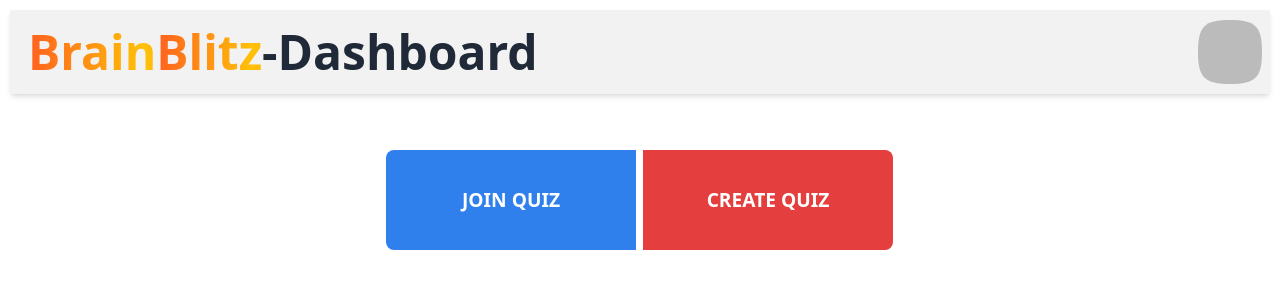
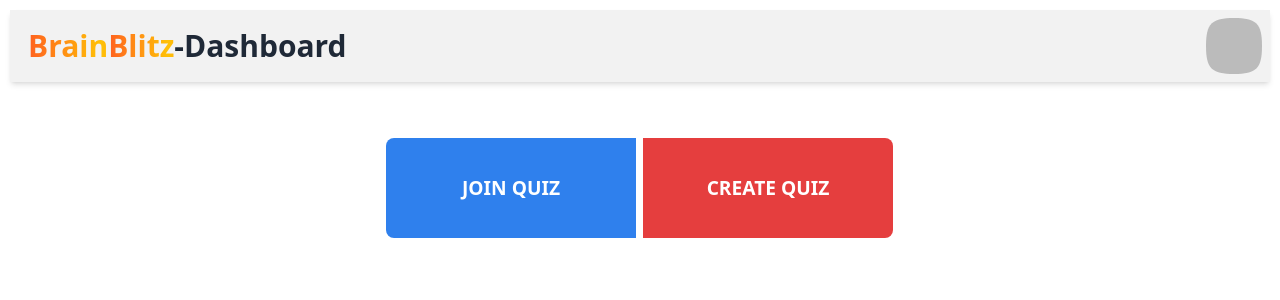
Before and after one commit to JeelRajodiya/brain-blitz, a Next.js app: page /Dashboard in a window 1280 px wide. Shown: the top 300 px of the page. Built offline with nearby package versions, Linux system fonts and the light colour scheme; no server answers; sample sign-in values are in the browser's storage.

Commit message:
items on navbar are now smaller

```diff
--- a/pages/Layout.tsx
+++ b/pages/Layout.tsx
@@ -18,13 +18,13 @@ export default function Layout({ children, pageTitle }) {
 				<div className="flex-1">
 					<div className="center">
 						<h1
-							className="text-5xl font-bold cursor-pointer"
+							className="text-3xl font-bold cursor-pointer"
 							onClick={() => router.push("/Dashboard")}
 						>
 							<span className="animate-fire">Brain</span>
 							<span className="animate-fire">Blitz</span>
 						</h1>
-						<h1 className="text-5xl font-bold cursor-default">
+						<h1 className="text-3xl font-bold cursor-default">
 							{"-" + pageTitle}
 						</h1>
 					</div>
@@ -35,7 +35,7 @@ export default function Layout({ children, pageTitle }) {
 							tabIndex={0}
 							className="btn-circle"
 						>
-							<div className="w-16 mask mask-squircle">
+							<div className="w-14 mask mask-squircle">
 								{session.data && session.data.user?.image && (
 									<img
 										src={session.data.user.image}
--- a/pages/NewQuiz.tsx
+++ b/pages/NewQuiz.tsx
@@ -13,7 +13,7 @@ export default function NewQuiz() {
 	return (
 		// @ts-ignore
 		<Layout pageTitle={"New Quiz"}>
-			<div className="flex flex-col">
+			<div className="flex flex-col" >
 				<div className="flex justify-between">
 					<label className="label m-5">
 						<span className="label-text">Quiz Name</span>
--- a/styles/global.css
+++ b/styles/global.css
@@ -61,7 +61,7 @@
 }
 
 
-/* ----------------------- DASHBOARD ------------------------------ */
+/* ----------------------- DASHBOARD--------------------------- */
 
 /* the button group on dashboard */
 .button-group {
@@ -99,3 +99,5 @@
   background-color: #B02424; /* Darker red color on hover */
   color: white;
 }
+
+/* ----------------- NEW QUIZ FORM --------------------- */
```
